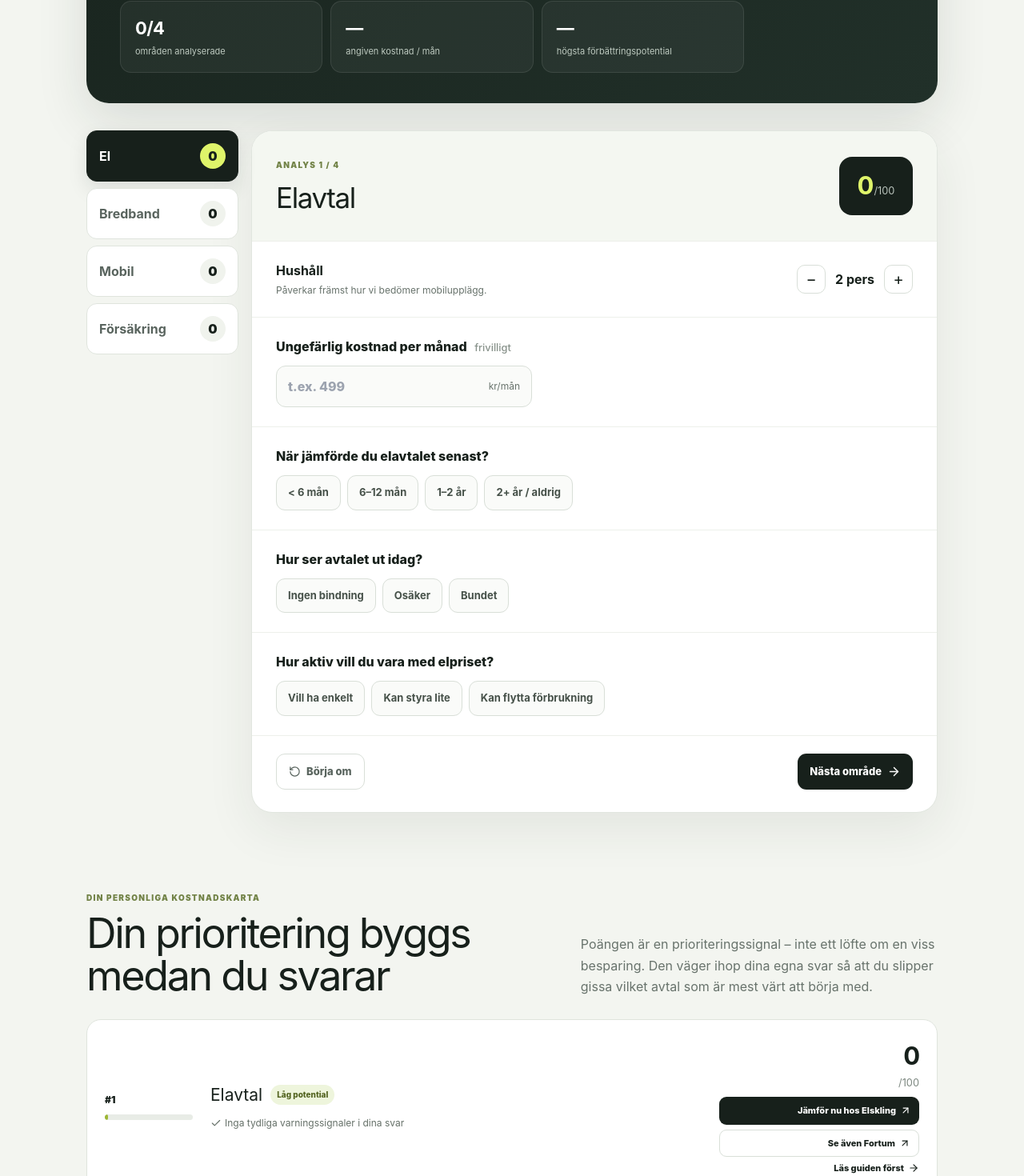
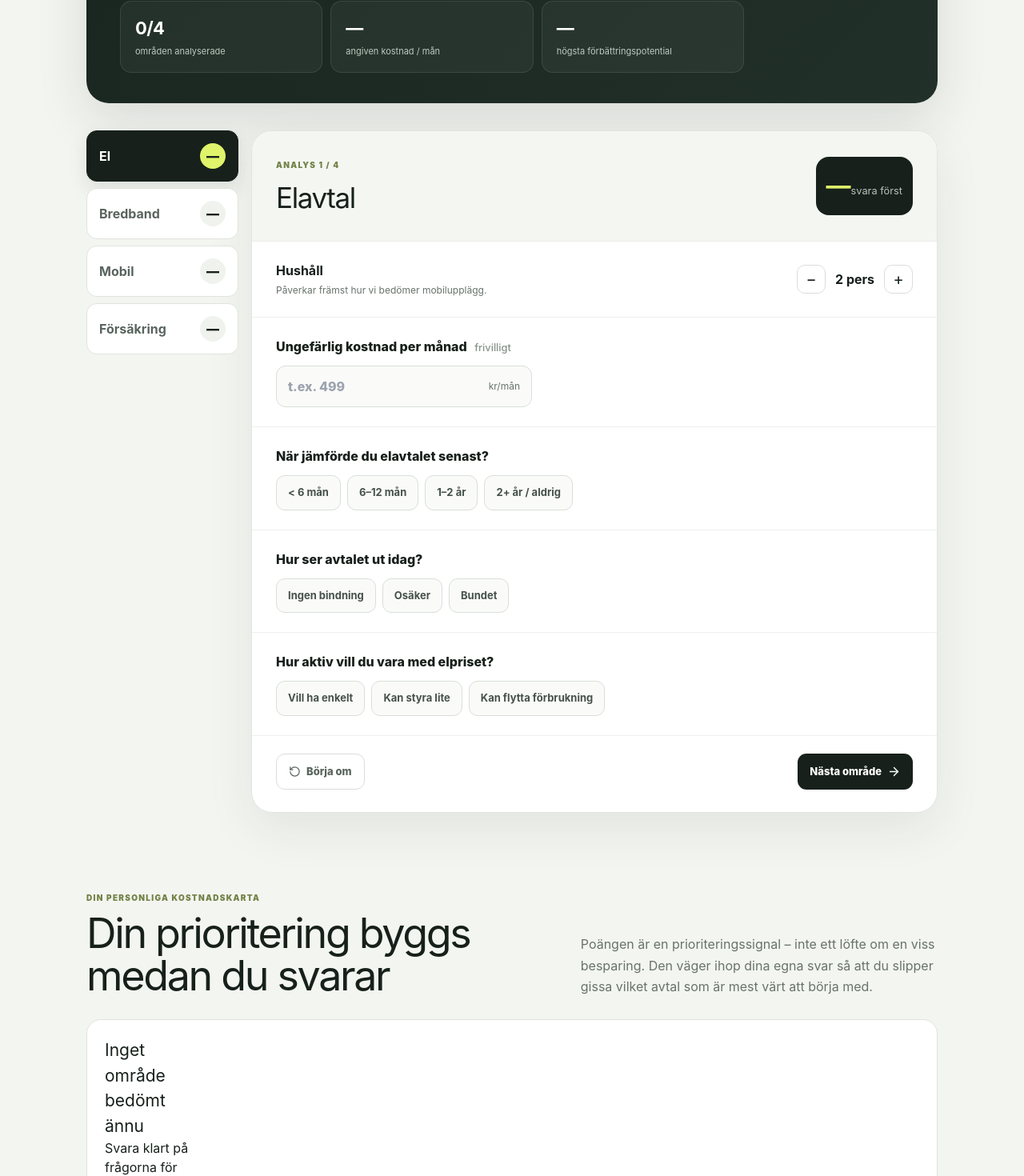
Before and after one commit to arvidlandin-cpu/sankkostnaden, a Next.js app: page /app in a window 1280 px wide. Shown: the part 530-2000 px from the top of the page at 80% size. Built offline with nearby package versions, Linux system fonts and the light colour scheme.

Commit message:
Only show Cost Check results after answers

```diff
--- a/pages/app.tsx
+++ b/pages/app.tsx
@@ -138,8 +138,10 @@ export default function SavingsApp() {
     return { ...category, score, reasons, potential: level(score) };
   }).sort((a, b) => b.score - a.score), [answers, household]);
 
-  const top = results[0];
-  const completed = categories.filter(category => { const a=answers[category.key]; return a.reviewed >= 0 && a.friction >= 0 && a.fit >= 0; }).length;
+  const isComplete=(key:CostKey)=>{ const a=answers[key]; return a.reviewed >= 0 && a.friction >= 0 && a.fit >= 0; };
+  const evaluatedResults=results.filter(result=>isComplete(result.key));
+  const top = evaluatedResults[0] || results[0];
+  const completed = evaluatedResults.length;
   const totalMonthly = Object.values(answers).reduce((sum, answer) => sum + answer.monthly, 0);
 
   useEffect(() => {
@@ -205,7 +207,7 @@ export default function SavingsApp() {
               const result = results.find(item => item.key === category.key)!;
               return (
                 <button key={category.key} className={active === category.key ? styles.activeTab : ''} onClick={() => setActive(category.key)}>
-                  <span>{category.short}</span><b>{result.score}</b>
+                  <span>{category.short}</span><b>{isComplete(category.key)?result.score:'—'}</b>
                 </button>
               );
             })}
@@ -214,7 +216,7 @@ export default function SavingsApp() {
           <div className={styles.questionCard}>
             <div className={styles.questionTop}>
               <div><span>ANALYS {categories.findIndex(category => category.key === active) + 1} / 4</span><h2>{activeCategory.label}</h2></div>
-              <div className={styles.scoreOrb}><strong>{results.find(item => item.key === active)!.score}</strong><small>/100</small></div>
+              <div className={styles.scoreOrb}><strong>{isComplete(active)?results.find(item => item.key === active)!.score:'—'}</strong><small>{isComplete(active)?'/100':'svara först'}</small></div>
             </div>
 
             <div className={styles.householdRow}>
@@ -244,9 +246,10 @@ export default function SavingsApp() {
             <p>Poängen är en prioriteringssignal – inte ett löfte om en viss besparing. Den väger ihop dina egna svar så att du slipper gissa vilket avtal som är mest värt att börja med.</p>
           </div>
 
+          {completed===0 ? <div className={styles.ranking}><article><div className={styles.resultBody}><div><h3>Inget område bedömt ännu</h3></div><p>Svara klart på frågorna för ett område så visas det här. Vi rangordnar inget och visar inga partnerförslag innan det finns underlag.</p></div></article></div> :
           <div className={styles.ranking}>
-            {results.map((result, index) => (
-              <article key={result.key} className={index === 0 && completed ? styles.topResult : ''}>
+            {evaluatedResults.map((result, index) => (
+              <article key={result.key} className={index === 0 ? styles.topResult : ''}>
                 <div className={styles.rank}><span>#{index + 1}</span><div className={styles.meter}><i style={{ width: `${Math.max(4, result.score)}%` }} /></div></div>
                 <div className={styles.resultBody}>
                   <div><h3>{result.label}</h3><span className={styles.potential}>{result.potential} potential</span></div>
@@ -261,7 +264,7 @@ export default function SavingsApp() {
                 </div>
               </article>
             ))}
-          </div>
+          </div>}
         </section>
 
         <section className={styles.explain}>
```
